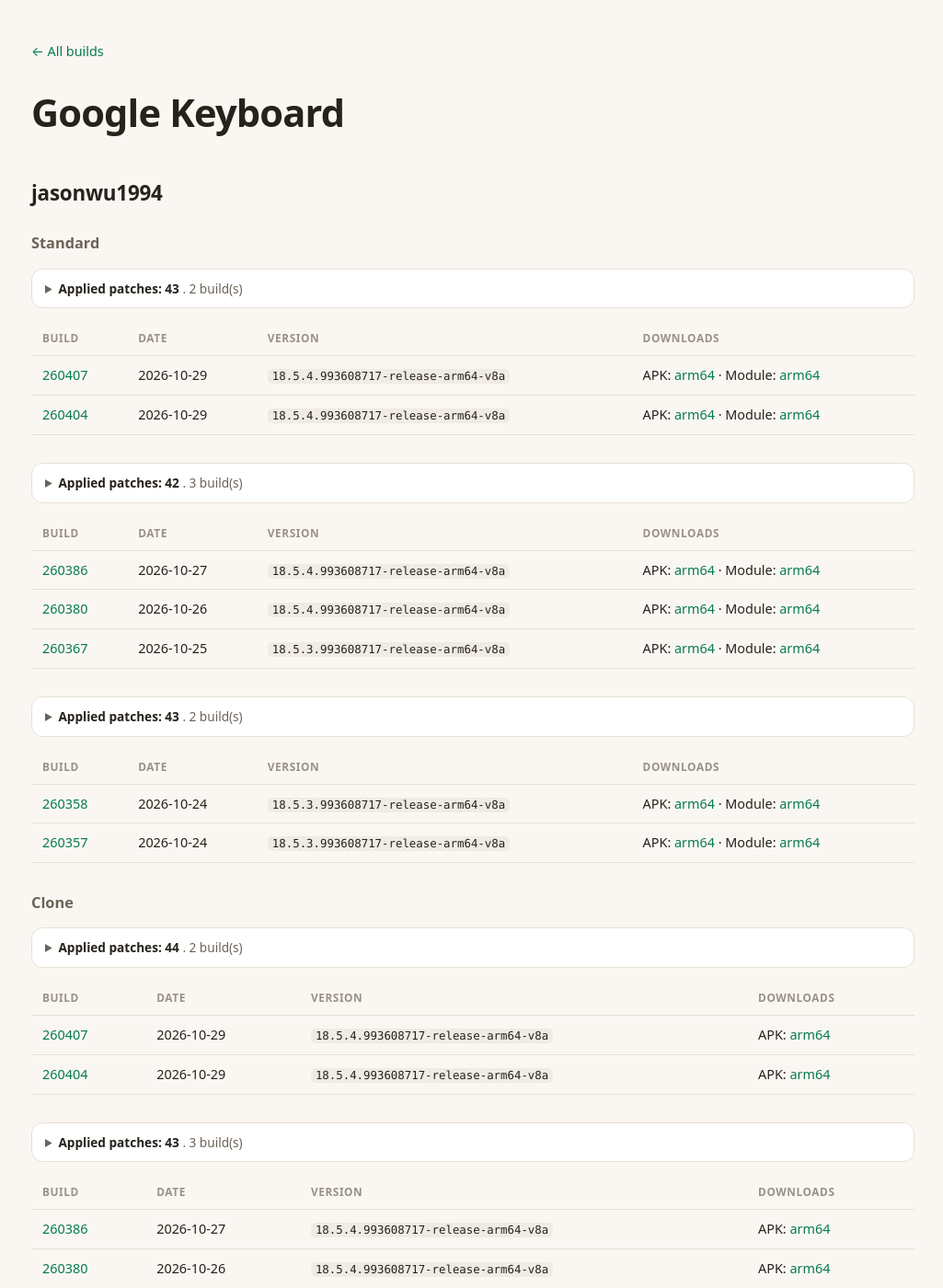
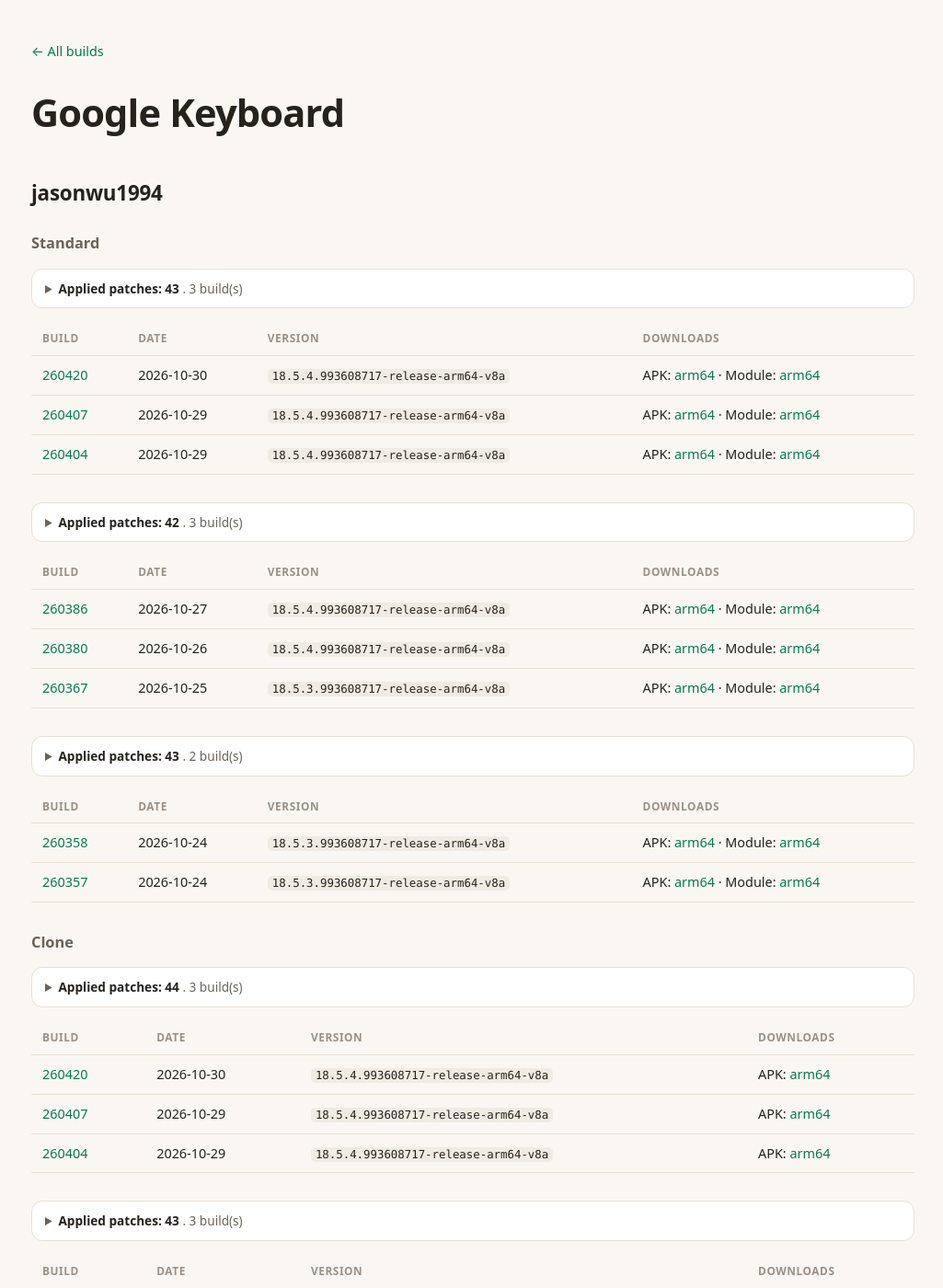
Before and after one commit to nullcpy/archive, a Jekyll site: the page built from apps/googlekeyboard/README.md, in a window 1280 px wide and 1400 px high. Shown: the whole window at 92% size, without its empty margins (126-1151 px from the left). Built offline with Jekyll 4.4.1, drawn with Linux system fonts in a browser that asks for light colours; our own code applies the rules of GitHub Pages for plain Markdown files.

Commit message:
chore: rebuild archive pages [skip ci]

```diff
--- a/apps/googlekeyboard/README.md
+++ b/apps/googlekeyboard/README.md
@@ -4,7 +4,7 @@
 
 ### Standard
 
-<details><summary><b>Applied patches: 43</b> . 2 build(s)</summary>
+<details><summary><b>Applied patches: 43</b> . 3 build(s)</summary>
 <ul>
 <li>AI Writing Tools</li>
 <li>Access Points menu style</li>
@@ -54,6 +54,7 @@
 
 | Build | Date | Version | Downloads |
 |---|---|---|---|
+| [260420](https://github.com/nullcpy/archive/releases/tag/260420) | 2026-10-30 | `18.5.4.993608717-release-arm64-v8a` | APK: [arm64](https://github.com/nullcpy/archive/releases/download/260420/google-keyboard-jasonwu1994-v18.5.4.993608717-release-arm64-v8a-arm64-v8a.apk) · Module: [arm64](https://github.com/nullcpy/archive/releases/download/260420/google-keyboard-jasonwu1994-module-v18.5.4.993608717-release-arm64-v8a-arm64-v8a.zip) |
 | [260407](https://github.com/nullcpy/archive/releases/tag/260407) | 2026-10-29 | `18.5.4.993608717-release-arm64-v8a` | APK: [arm64](https://github.com/nullcpy/archive/releases/download/260407/google-keyboard-jasonwu1994-v18.5.4.993608717-release-arm64-v8a-arm64-v8a.apk) · Module: [arm64](https://github.com/nullcpy/archive/releases/download/260407/google-keyboard-jasonwu1994-module-v18.5.4.993608717-release-arm64-v8a-arm64-v8a.zip) |
 | [260404](https://github.com/nullcpy/archive/releases/tag/260404) | 2026-10-29 | `18.5.4.993608717-release-arm64-v8a` | APK: [arm64](https://github.com/nullcpy/archive/releases/download/260404/google-keyboard-jasonwu1994-v18.5.4.993608717-release-arm64-v8a-arm64-v8a.apk) · Module: [arm64](https://github.com/nullcpy/archive/releases/download/260404/google-keyboard-jasonwu1994-module-v18.5.4.993608717-release-arm64-v8a-arm64-v8a.zip) |
 
@@ -165,7 +166,7 @@
 
 ### Clone
 
-<details><summary><b>Applied patches: 44</b> . 2 build(s)</summary>
+<details><summary><b>Applied patches: 44</b> . 3 build(s)</summary>
 <ul>
 <li>AI Writing Tools</li>
 <li>Access Points menu style</li>
@@ -216,6 +217,7 @@
 
 | Build | Date | Version | Downloads |
 |---|---|---|---|
+| [260420](https://github.com/nullcpy/archive/releases/tag/260420) | 2026-10-30 | `18.5.4.993608717-release-arm64-v8a` | APK: [arm64](https://github.com/nullcpy/archive/releases/download/260420/google-keyboard-jasonwu1994-clone-v18.5.4.993608717-release-arm64-v8a-arm64-v8a.apk) |
 | [260407](https://github.com/nullcpy/archive/releases/tag/260407) | 2026-10-29 | `18.5.4.993608717-release-arm64-v8a` | APK: [arm64](https://github.com/nullcpy/archive/releases/download/260407/google-keyboard-jasonwu1994-clone-v18.5.4.993608717-release-arm64-v8a-arm64-v8a.apk) |
 | [260404](https://github.com/nullcpy/archive/releases/tag/260404) | 2026-10-29 | `18.5.4.993608717-release-arm64-v8a` | APK: [arm64](https://github.com/nullcpy/archive/releases/download/260404/google-keyboard-jasonwu1994-clone-v18.5.4.993608717-release-arm64-v8a-arm64-v8a.apk) |
 
```
Also changed, not shown: apps/googlekeyboard/index.md (+4 -2 lines), index.md (+1 -1 lines), README.md.
